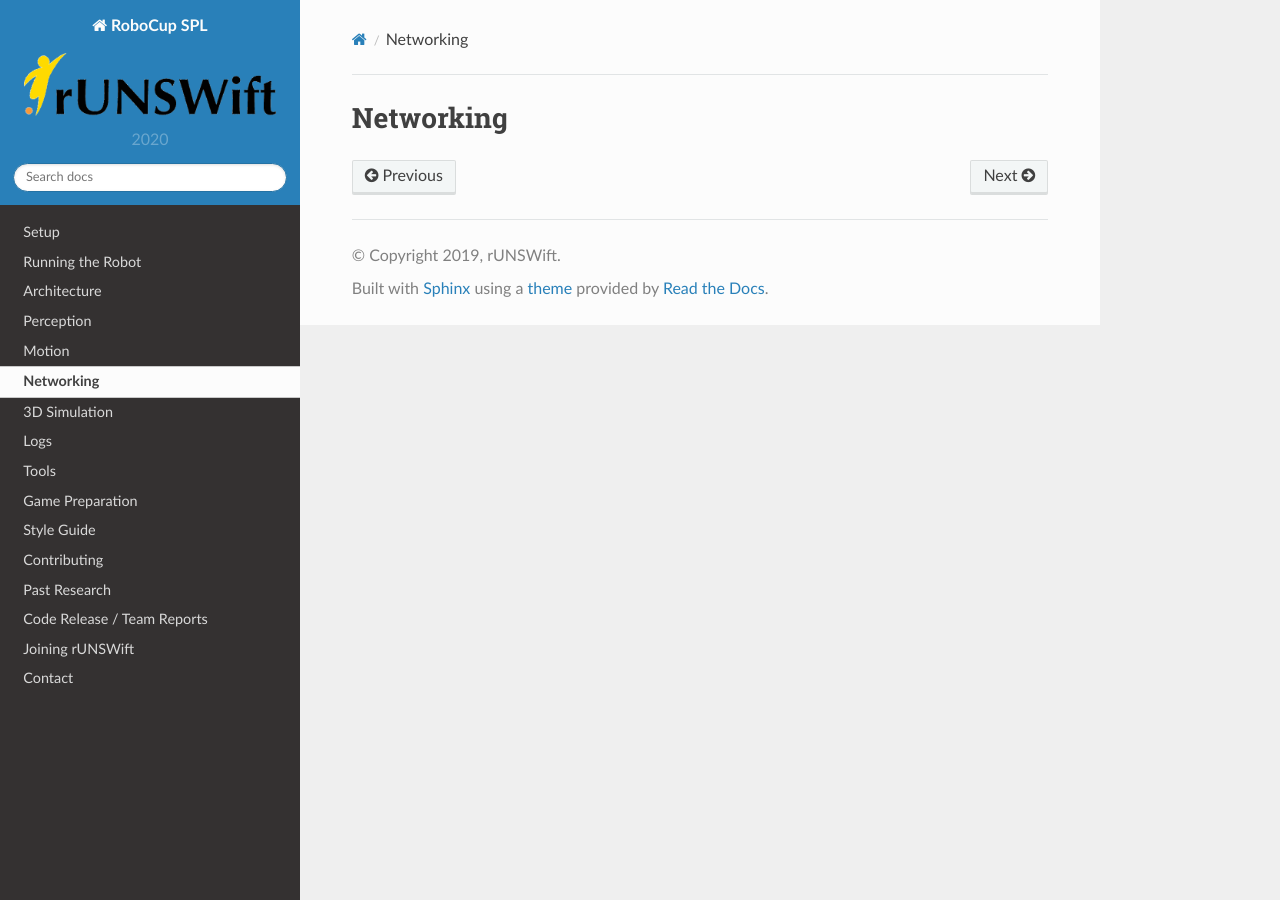
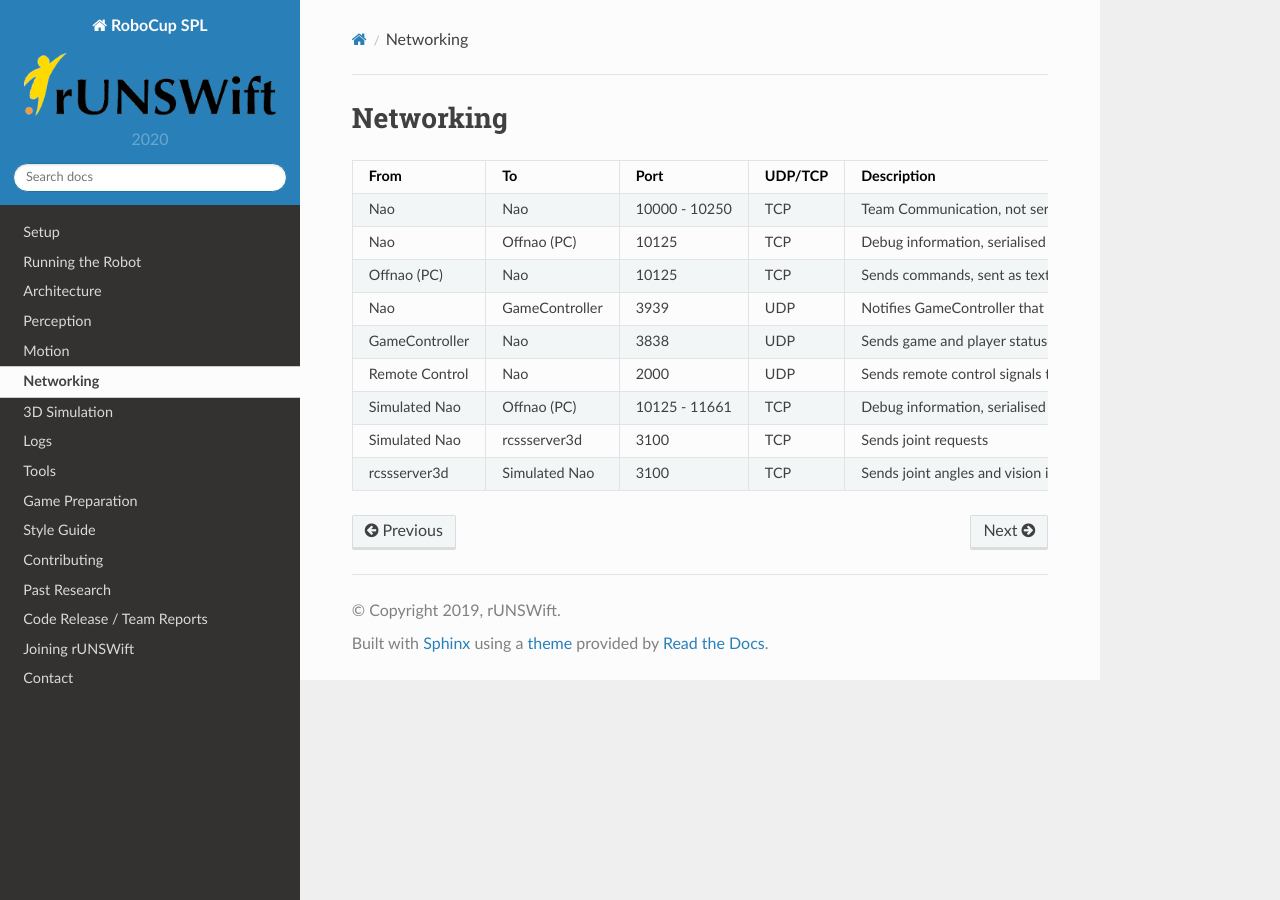
Before and after one commit to UNSWComputing/rUNSWift-docs, a Sphinx documentation site: the page built from source/networking.rst, in a window 1280 px wide. Built offline with Sphinx 7.4.7 and the Read the Docs theme 2.0.0, drawn with Linux system fonts in a browser that asks for light colours.

Commit message:
wrote some networking information

```diff
--- a/source/networking.rst
+++ b/source/networking.rst
@@ -1,3 +1,25 @@
 ##########
 Networking
 ##########
+
+============== ============== ============= ======= ============================================
+From           To             Port          UDP/TCP Description
+============== ============== ============= ======= ============================================
+Nao            Nao            10000 - 10250 TCP     Team Communication, not serialised
+-------------- -------------- ------------- ------- --------------------------------------------
+Nao            Offnao (PC)    10125         TCP     Debug information, serialised using protobuf
+-------------- -------------- ------------- ------- --------------------------------------------
+Offnao (PC)    Nao            10125         TCP     Sends commands, sent as text
+-------------- -------------- ------------- ------- --------------------------------------------
+Nao            GameController 3939          UDP     Notifies GameController that robot is alive
+-------------- -------------- ------------- ------- --------------------------------------------
+GameController Nao            3838          UDP     Sends game and player statuses
+-------------- -------------- ------------- ------- --------------------------------------------
+Remote Control Nao            2000          UDP     Sends remote control signals to Nao
+-------------- -------------- ------------- ------- --------------------------------------------
+Simulated Nao  Offnao (PC)    10125 - 11661 TCP     Debug information, serialised using protobuf
+-------------- -------------- ------------- ------- --------------------------------------------
+Simulated Nao  rcssserver3d   3100          TCP     Sends joint requests
+-------------- -------------- ------------- ------- --------------------------------------------
+rcssserver3d   Simulated Nao  3100          TCP     Sends joint angles and vision information
+============== ============== ============= ======= ============================================
```
